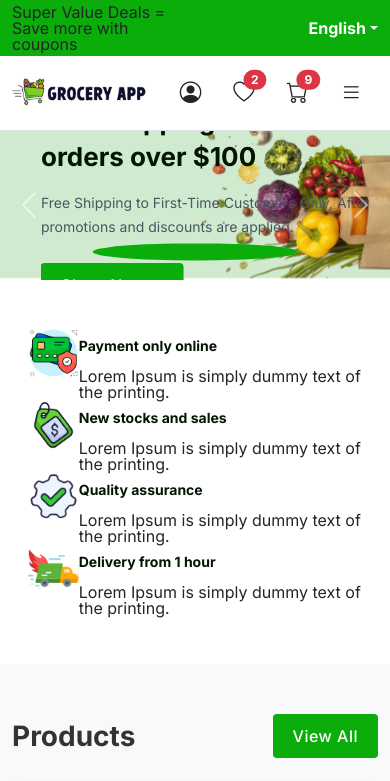
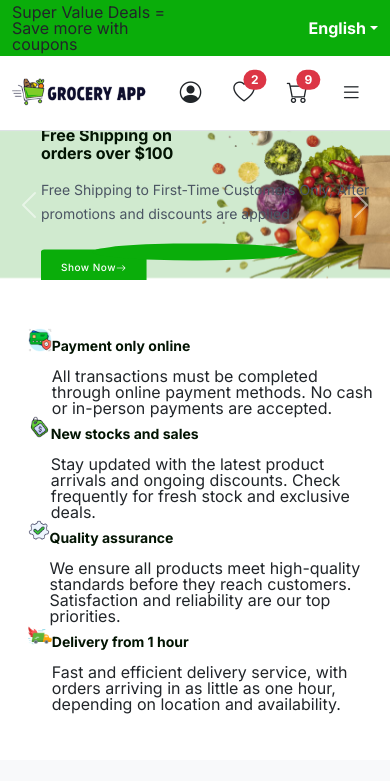
Before and after one commit to Bavithragithan/Grocery-Ecommerce-Website, a React (Create React App) app: page / in a window 390 px wide. Shown: the top 781 px of the page. Built offline with nearby package versions, Linux system fonts and the light colour scheme.

Commit message:
after some changes

```diff
--- a/src/components/Cart/Cart.css
+++ b/src/components/Cart/Cart.css
@@ -7,3 +7,9 @@
     top: 15px;
     right: 15px;
 }
+
+.secondary-btn {
+    color: whitesmoke;
+    text-decoration-color: aliceblue;
+    background-color:tomato ;
+}
--- a/src/components/Cart/Cart.jsx
+++ b/src/components/Cart/Cart.jsx
@@ -5,7 +5,7 @@ import { Alert } from 'react-bootstrap'
 import { productData } from '../../utils/data'
 import CartQuantityControl from './CartQuantityControl'
 
-const Cart = ({show, setCartBox}) => {
+const Cart = ({ show, setCartBox }) => {
     const handleClose = () => setCartBox(false);
 
     return (
@@ -25,7 +25,7 @@ const Cart = ({show, setCartBox}) => {
                 </Offcanvas.Header>
                 <Offcanvas.Body className='pt-0'>
                     {
-                productData.slice(0, 4).map((item, index)=>{
+                        productData.slice(0, 4).map((item, index) => {
                             return (
                                 <Stack
                                     direction='horizontal'
@@ -55,6 +55,13 @@ const Cart = ({show, setCartBox}) => {
                             )
                         })
                     }
+
+                    <button className="btn primary-btn mt-4">
+                        Purchase
+                    </button>
+                    <button className="btn secondary-btn mt-4">
+                        Cancel
+                    </button>
                 </Offcanvas.Body>
             </Offcanvas>
         </>
--- a/src/components/Slider/Slider.css
+++ b/src/components/Slider/Slider.css
@@ -72,3 +72,18 @@
         width: 90%;
     }
 }
+
+@media only screen and (max-width:600px) {
+    .slider-section h3 {
+        font-size: 16px;
+        line-height: 18px;
+    }
+
+    .slider-section p {
+        font-size: 8px;
+    }
+
+    .slider-section .btn {
+        font-size: 10px;
+    }
+}
--- a/src/utils/data.js
+++ b/src/utils/data.js
@@ -255,26 +255,26 @@ export const featureData = [
   {
     id: 0,
     title: "Payment only online",
-    text: "Lorem Ipsum is simply dummy text of the printing.",
+    text: "All transactions must be completed through online payment methods. No cash or in-person payments are accepted.",
     image: feature1,
 
   },
   {
     id: 1,
     title: "New stocks and sales",
-    text: "Lorem Ipsum is simply dummy text of the printing.",
+    text: "Stay updated with the latest product arrivals and ongoing discounts. Check frequently for fresh stock and exclusive deals.",
     image: feature2,
   },
   {
     id:2,
     title:'Quality assurance',
-    text:'Lorem Ipsum is simply dummy text of the printing.',
+    text:'We ensure all products meet high-quality standards before they reach customers. Satisfaction and reliability are our top priorities.',
     image:feature3,
   },
   {
     id:3,
     title:'Delivery from 1 hour',
-    text:'Lorem Ipsum is simply dummy text of the printing.',
+    text:'Fast and efficient delivery service, with orders arriving in as little as one hour, depending on location and availability.',
     image:feature4,
   }
 ];
```
Also changed, not shown: 1 other file (tests, documents, lock files or other folders). Lines whose indentation alone changed are shown as unchanged.
